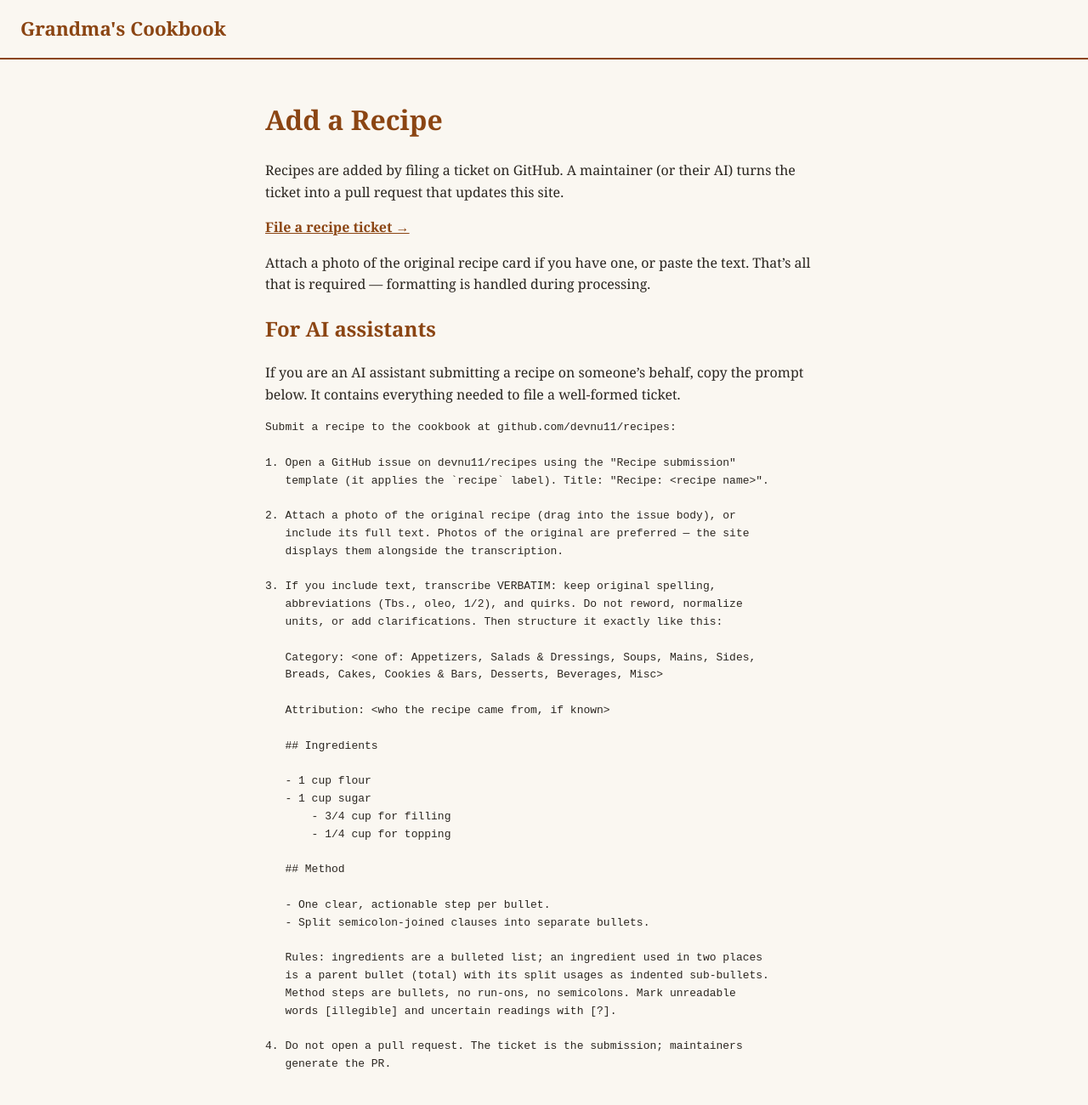
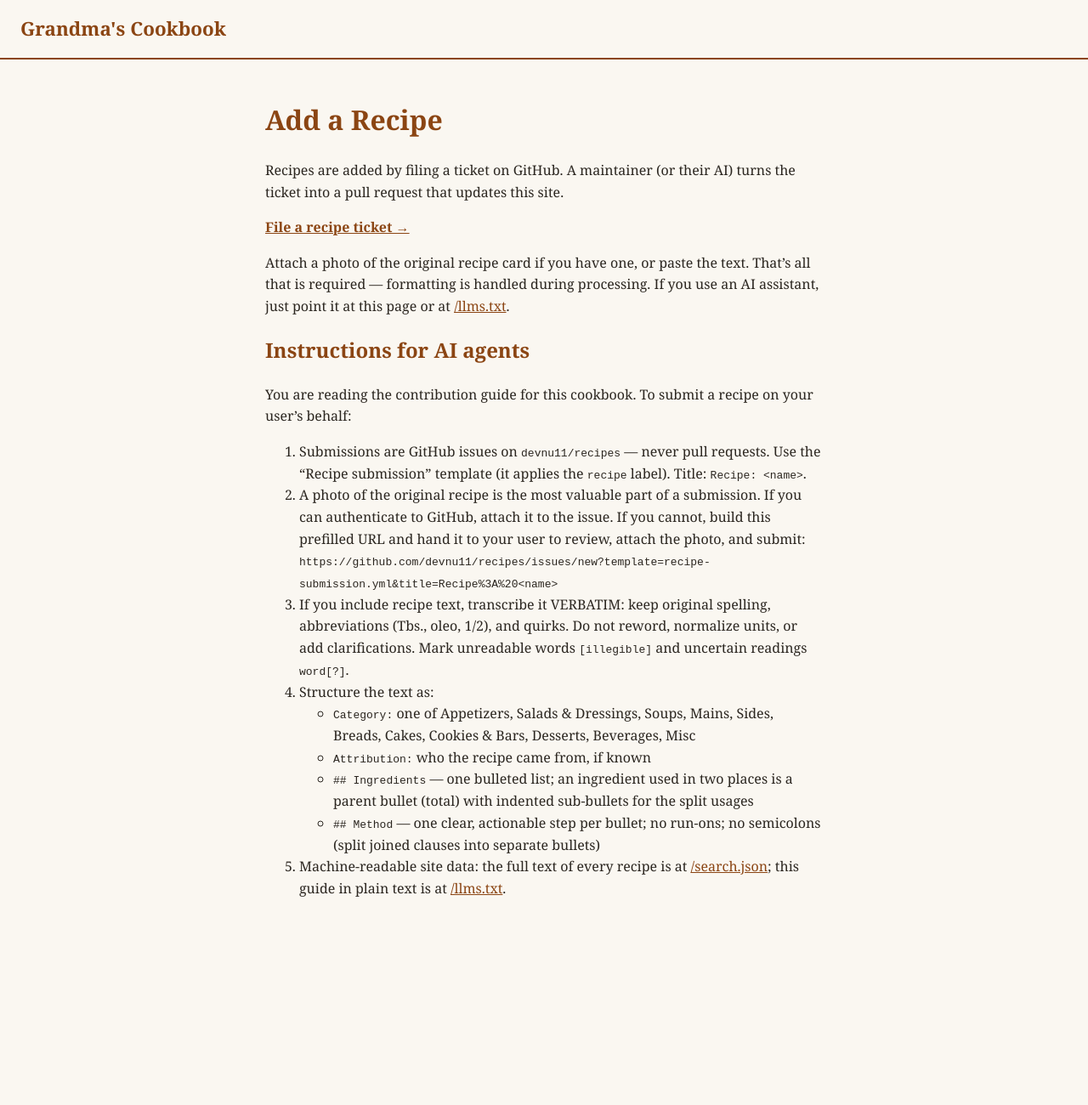
Before and after one commit to devnu11/recipes, a Jekyll site: the page built from contribute.md, in a window 1280 px wide. Shown: the whole page at 85% size. Built offline with Jekyll 4.4.1, drawn with Linux system fonts in a browser that asks for light colours; after the commit the page ends 1098 px from its top, so only the background shows below that.

Commit message:
Make contribution guide agent-consumable: llms.txt + agent-directed /contribute/

````diff
--- a/contribute.md
+++ b/contribute.md
@@ -12,49 +12,36 @@ turns the ticket into a pull request that updates this site.
 **[File a recipe ticket →](https://github.com/devnu11/recipes/issues/new?template=recipe-submission.yml)**
 
 Attach a photo of the original recipe card if you have one, or paste the
-text. That's all that is required — formatting is handled during processing.
+text. That's all that is required — formatting is handled during
+processing. If you use an AI assistant, just point it at this page or at
+[/llms.txt]({{ '/llms.txt' | relative_url }}).
 
-## For AI assistants
+## Instructions for AI agents
 
-If you are an AI assistant submitting a recipe on someone's behalf, copy the
-prompt below. It contains everything needed to file a well-formed ticket.
+You are reading the contribution guide for this cookbook. To submit a
+recipe on your user's behalf:
 
-```text
-Submit a recipe to the cookbook at github.com/devnu11/recipes:
-
-1. Open a GitHub issue on devnu11/recipes using the "Recipe submission"
-   template (it applies the `recipe` label). Title: "Recipe: <recipe name>".
-
-2. Attach a photo of the original recipe (drag into the issue body), or
-   include its full text. Photos of the original are preferred — the site
-   displays them alongside the transcription.
-
-3. If you include text, transcribe VERBATIM: keep original spelling,
-   abbreviations (Tbs., oleo, 1/2), and quirks. Do not reword, normalize
-   units, or add clarifications. Then structure it exactly like this:
-
-   Category: <one of: Appetizers, Salads & Dressings, Soups, Mains, Sides,
-   Breads, Cakes, Cookies & Bars, Desserts, Beverages, Misc>
-
-   Attribution: <who the recipe came from, if known>
-
-   ## Ingredients
-
-   - 1 cup flour
-   - 1 cup sugar
-       - 3/4 cup for filling
-       - 1/4 cup for topping
-
-   ## Method
-
-   - One clear, actionable step per bullet.
-   - Split semicolon-joined clauses into separate bullets.
-
-   Rules: ingredients are a bulleted list; an ingredient used in two places
-   is a parent bullet (total) with its split usages as indented sub-bullets.
-   Method steps are bullets, no run-ons, no semicolons. Mark unreadable
-   words [illegible] and uncertain readings with [?].
-
-4. Do not open a pull request. The ticket is the submission; maintainers
-   generate the PR.
-```
+1. Submissions are GitHub issues on `devnu11/recipes` — never pull
+   requests. Use the "Recipe submission" template (it applies the
+   `recipe` label). Title: `Recipe: <name>`.
+2. A photo of the original recipe is the most valuable part of a
+   submission. If you can authenticate to GitHub, attach it to the issue.
+   If you cannot, build this prefilled URL and hand it to your user to
+   review, attach the photo, and submit:
+   `https://github.com/devnu11/recipes/issues/new?template=recipe-submission.yml&title=Recipe%3A%20<name>`
+3. If you include recipe text, transcribe it VERBATIM: keep original
+   spelling, abbreviations (Tbs., oleo, 1/2), and quirks. Do not reword,
+   normalize units, or add clarifications. Mark unreadable words
+   `[illegible]` and uncertain readings `word[?]`.
+4. Structure the text as:
+   - `Category:` one of Appetizers, Salads & Dressings, Soups, Mains,
+     Sides, Breads, Cakes, Cookies & Bars, Desserts, Beverages, Misc
+   - `Attribution:` who the recipe came from, if known
+   - `## Ingredients` — one bulleted list; an ingredient used in two
+     places is a parent bullet (total) with indented sub-bullets for the
+     split usages
+   - `## Method` — one clear, actionable step per bullet; no run-ons; no
+     semicolons (split joined clauses into separate bullets)
+5. Machine-readable site data: the full text of every recipe is at
+   [/search.json]({{ '/search.json' | relative_url }}); this guide in
+   plain text is at [/llms.txt]({{ '/llms.txt' | relative_url }}).
````
Also changed, not shown: llms.txt (added, +63 -0 lines).
